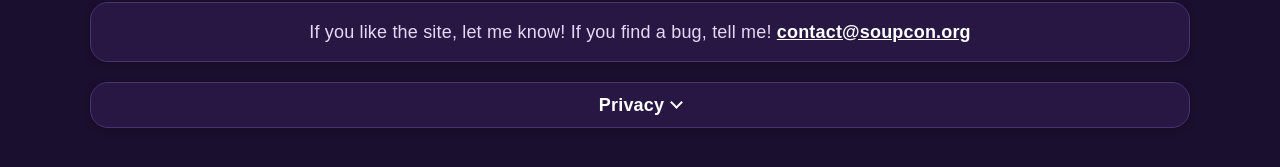
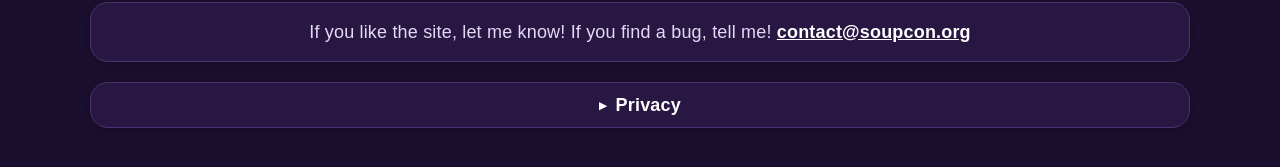
Before and after one commit to IoldanachLugh/soupcon, a React (Vite) app: page / in a window 1280 px wide. Shown: the part 289-456 px from the top of the page. Built offline with nearby package versions, Linux system fonts and the light colour scheme.

Commit message:
fix the wrong triangle on the privacy button

```diff
--- a/src/styles.css
+++ b/src/styles.css
@@ -311,20 +311,16 @@ div[role="dialog"] {
   display: none;
 }
 
-/* Open/closed indicator: a chevron that points down when closed and up
-   when open. */
-.privacy-note-summary::after {
-  content: "";
-  width: 7px;
-  height: 7px;
-  border-right: 2px solid currentColor;
-  border-bottom: 2px solid currentColor;
-  transform: translateY(-2px) rotate(45deg);
-  transition: transform 0.15s ease;
+/* Open/closed indicator: the same right/down triangle as the Sources toggle
+   (.station-debug-marker) and the native marker on "Hourly details". One
+   glyph, rotated when open. */
+.privacy-note-summary::before {
+  content: "\25B6";
+  font-size: 0.6em;
 }
 
-.privacy-note[open] > .privacy-note-summary::after {
-  transform: translateY(2px) rotate(-135deg);
+.privacy-note[open] > .privacy-note-summary::before {
+  transform: rotate(90deg);
 }
 
 .privacy-note-summary:focus-visible {
```
Also changed, not shown: 1 other file (tests, documents, lock files or other folders).
